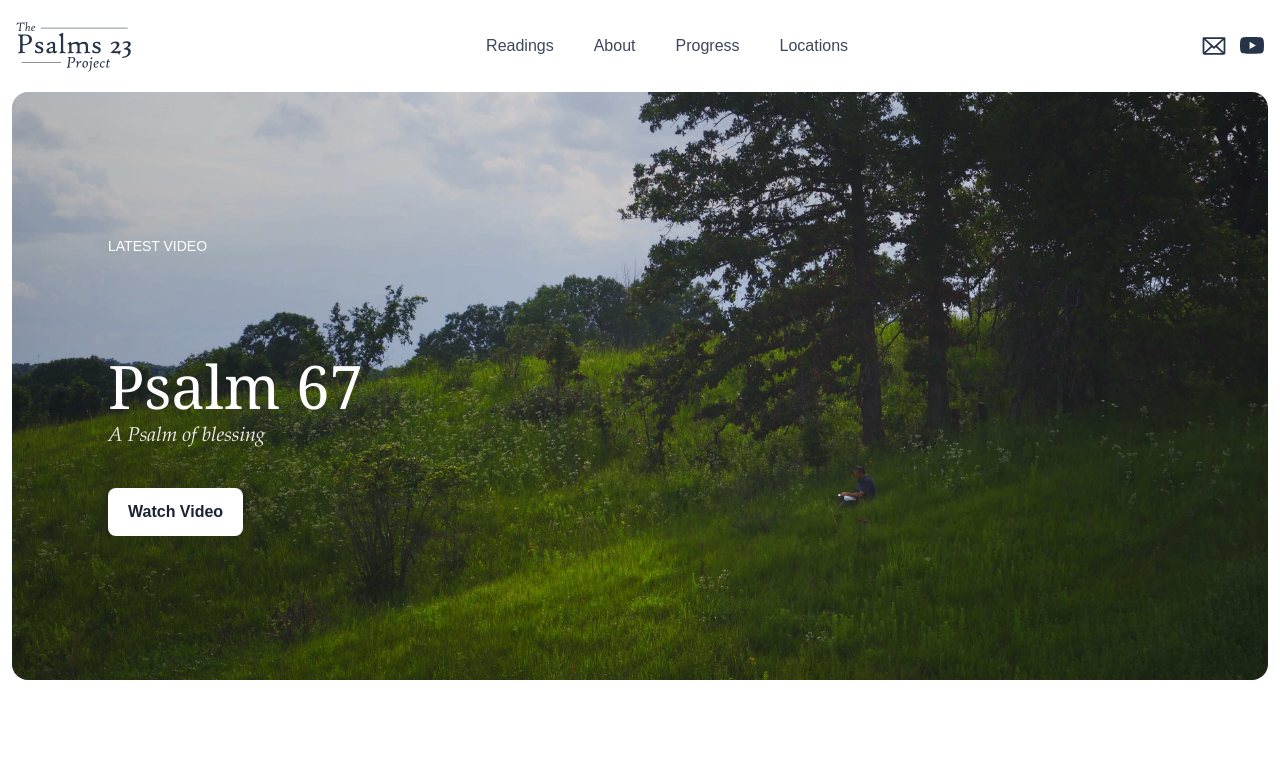
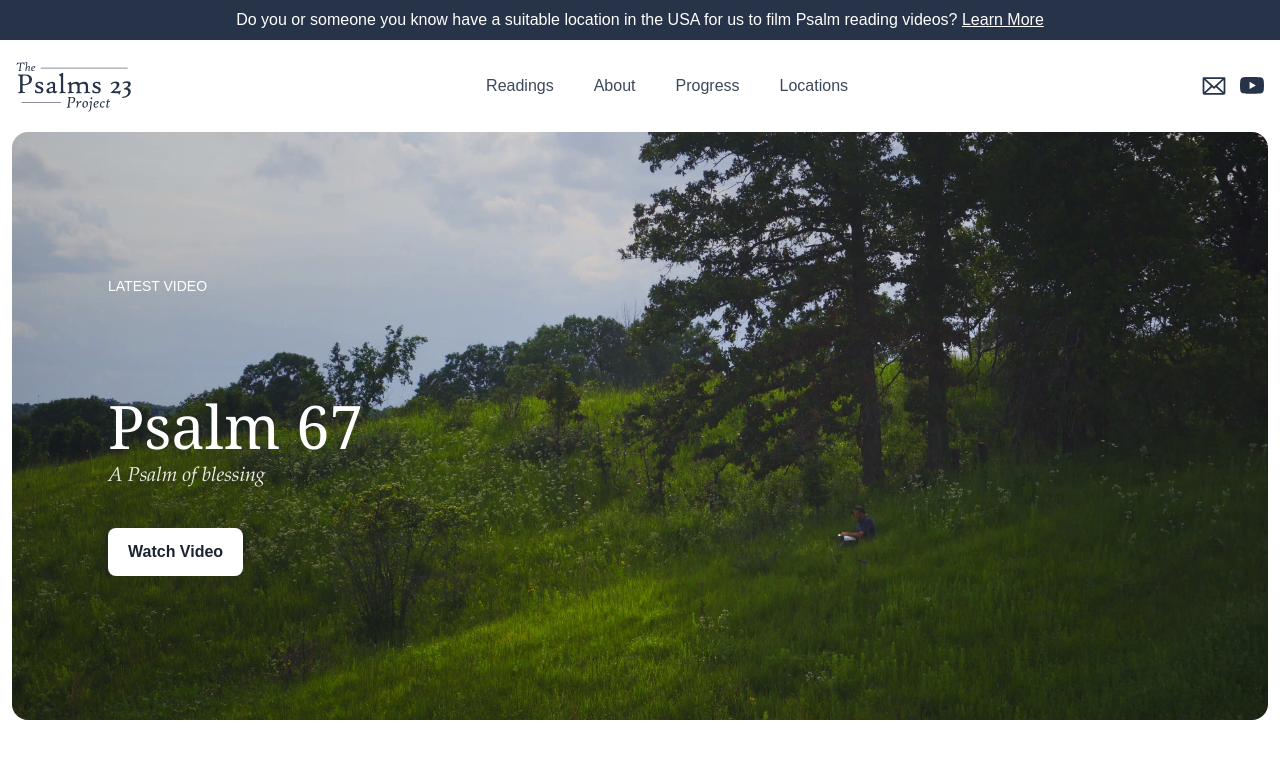
Before and after one commit to Psalms23Project/psalms23project.github.io, a SvelteKit app: page / in a window 1280 px wide. Shown: the top 779 px of the page. Built offline with nearby package versions, Linux system fonts and the light colour scheme; a small style sheet from the web is missing.

Commit message:
Add banner for locations

```diff
--- a/src/routes/+layout.svelte
+++ b/src/routes/+layout.svelte
@@ -7,6 +7,9 @@
   //$: $page.url && (menuOpen = false)
   $: if($navigating) (menuOpen = false);
 </script>
+<div class="bg-navyblue text-white text-center py-2 px-3">
+  <p>Do you or someone you know have a suitable location in the USA for us to film Psalm reading videos? <a class="underline" href="/quest/">Learn More</a></p>
+</div>
 <nav class="relative max-w-7xl mx-auto py-3">
   <div class="flex flex-col md:flex-row justify-between items-center px-4">
     <div class="flex flex-row justify-between w-full md:w-auto">
```
